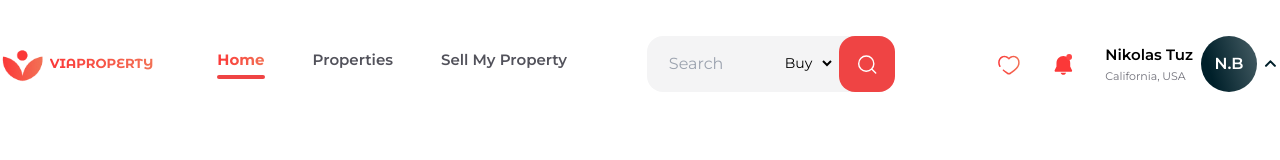
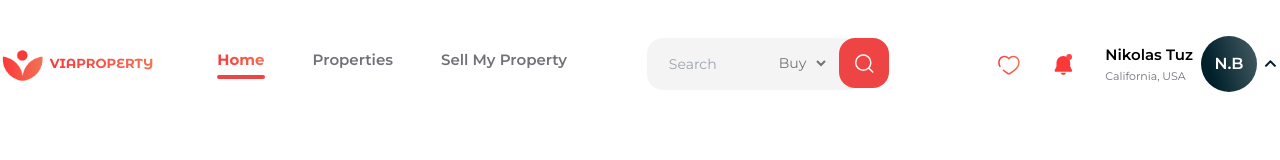
Before and after one commit to HumptyDumpy01/viaproperty-app, a Next.js app: page / in a window 1280 px wide. Shown: the top 160 px of the page. Built offline with nearby package versions, Linux system fonts and the light colour scheme.

Commit message:
Made some minor cosmetic changes to navigation.

```diff
--- a/app/page.tsx
+++ b/app/page.tsx
@@ -21,12 +21,12 @@ export default function Home() {
 
           <div className={`flex items-center`}>
             <div className={`relative`}>
-              <input className={`bg-zinc-100 pl-5 py-3.5 rounded-2xl border-2 border-transparent
+              <input className={`bg-zinc-100 text-sm pl-5 py-3.5 rounded-2xl border-2 border-transparent
               focus:outline-none focus:border-2 focus:border-red-500 transition-all duration-150
-              focus:bg-white w-[108%]`} type="seach"
+              focus:bg-white w-[112%]`} type="seach"
                      placeholder={`Search`} />
               <div
-                className={`absolute w-14 h-14 bg-red-500 top-0 -right-8 rounded-2xl flex items-center justify-center
+                className={`absolute w-[50px] h-[50px] bg-red-500 top-0 -right-12 rounded-2xl flex items-center justify-center
                 hover:scale-110 transition-all duration-200 cursor-pointer
                 active:bg-red-300`}>
                 <svg xmlns="http://www.w3.org/2000/svg" width="24" height="23" viewBox="0 0 21 20" fill="none">
@@ -35,8 +35,8 @@ export default function Home() {
                     stroke="white" stroke-width="1.24111" stroke-linecap="round" stroke-linejoin="round" />
                 </svg>
               </div>
-              <div className={`absolute top-[17px] right-7 text-sm`}>
-                <select className={`bg-transparent`} name="propertyType" id="propertyType">
+              <div className={`absolute top-[15px] right-3 text-sm`}>
+                <select className={`bg-transparent text-sm text-stone-500`} name="propertyType" id="propertyType">
                   <option value="buy">Buy</option>
                   <option value="rent">Rent</option>
                 </select>
--- a/components/UI/Link/NavLInk.tsx
+++ b/components/UI/Link/NavLInk.tsx
@@ -10,7 +10,7 @@ type NavLinkType = {
 }
 
 export default function NavLink({ type, label, path }: NavLinkType) {
-  const defaultStyles = `text-[15px] font-semibold text-zinc-600`;
+  const defaultStyles = `text-[15px] font-semibold text-zinc-500`;
   const activeStyles = `text-[15px] font-bold bg-clip-text text-transparent bg-linear-main-red`;
   return (
     <>
```
